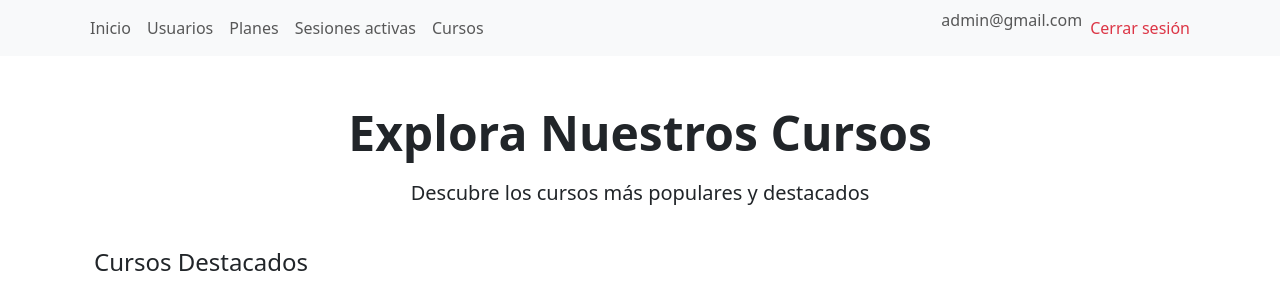
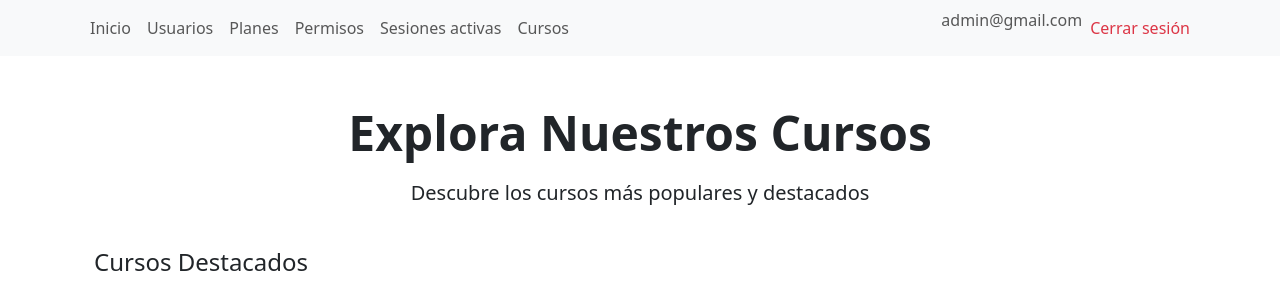
Before and after one commit to Marco01833/CloudCampus, a PHP site: page /dashboard.php in a window 1280 px wide. Shown: the top 300 px of the page. Run offline with PHP 8.4, Linux system fonts and the light colour scheme; a user stored in the database is signed in; data comes from the database, SQL or seed files in the repository; data that the repository does not hold is empty.

Commit message:
Descomentar enlace Permisos en header.php

```diff
--- a/header.php
+++ b/header.php
@@ -42,8 +42,7 @@ if (session_status() !== PHP_SESSION_ACTIVE) {
                         <!-- <li class="nav-item"><a class="nav-link" href="<?= $url_base ?>Roles/rol.php">Roles</a></li> -->
                         <li class="nav-item"><a class="nav-link" href="<?= $url_base ?>Usuarios/usuarios.php">Usuarios</a></li>
                         <li class="nav-item"><a class="nav-link" href="<?= $url_base ?>planes/index.php">Planes</a></li>
-                       <!-- <li class="nav-item"><a class="nav-link" href="<?= $url_base ?>Permisos/permisos.php">Permisos</a></li> -->
-                        <li class="nav-item"><a class="nav-link" href="<?= $url_base ?>sesiones/historial.php">Sesiones activas</a></li>
+                        <li class="nav-item"><a class="nav-link" href="<?= $url_base ?>Permisos/permisos.php">Permisos</a></li>                        <li class="nav-item"><a class="nav-link" href="<?= $url_base ?>sesiones/historial.php">Sesiones activas</a></li>
                        <li class="nav-item"><a class="nav-link" href="<?= $url_base ?>Cursos/index.php">Cursos</a></li>
                        <!-- <li class="nav-item"><a class="nav-link" href="<?= $url_base ?>Contenido/index.php">Contenido</a></li> -->
                        <!-- <li class="nav-item"><a class="nav-link" href="<?= $url_base ?>Inscripciones/index.php">Inscripciones</a></li> -->
```
